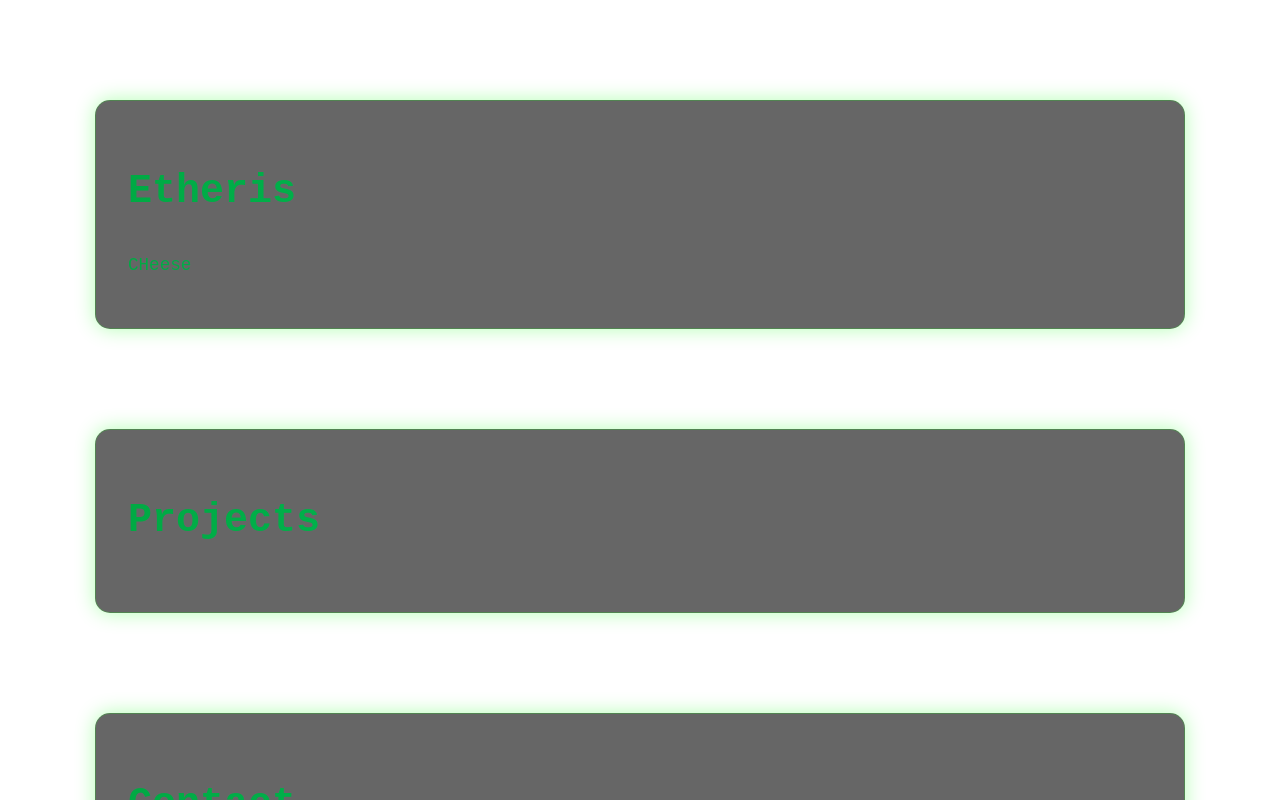
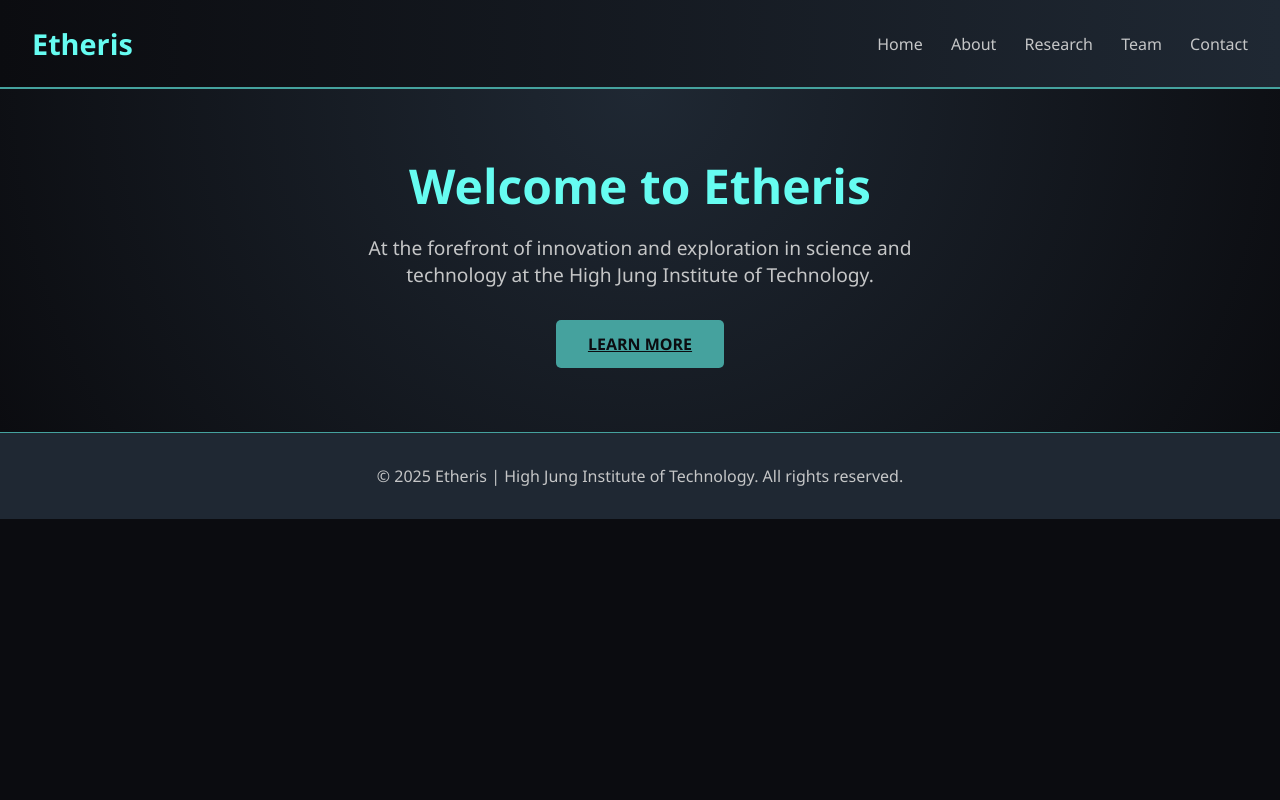
Before and after one commit to etheris-1051/etheris-1051.github.io, a plain HTML site: page index.html in a window 1280 px wide. Drawn offline with Linux system fonts and the light colour scheme.

Commit message:
Update index.html

```diff
--- a/index.html
+++ b/index.html
@@ -1,114 +1,105 @@
-
 <!DOCTYPE html>
 <html lang="en">
 <head>
   <meta charset="UTF-8" />
-  <meta name="viewport" content="width=device-width, initial-scale=1.0"/>
-  <title>Home | Etheris</title>
+  <meta name="viewport" content="width=device-width, initial-scale=1.0" />
+  <title>Etheris | High Jung Institute of Technology</title>
   <style>
-    html, body {
+    * {
       margin: 0;
       padding: 0;
-      height: 100%;
-      font-family: 'Courier New', Courier, arial;
-      background: url('background.png') no-repeat center center fixed;
-      background-size: cover;
-      overflow-x: hidden;
-      color: #00ff00;
-      scroll-behavior: smooth;
+      box-sizing: border-box;
     }
-
-    nav {
-      position: fixed;
-      top: 20px;
-      left: 20px;
-      z-index: 10;
-      background-color: rgba(0, 0, 0, 0.5);
-      padding: 0.5em 1em;
-      border-radius: 10px;
+    body {
+      font-family: 'Segoe UI', Tahoma, Geneva, Verdana, sans-serif;
+      background-color: #0b0c10;
+      color: #c5c6c7;
     }
-
+    header {
+      background: linear-gradient(to right, #0b0c10, #1f2833);
+      padding: 1.5rem 2rem;
+      display: flex;
+      justify-content: space-between;
+      align-items: center;
+      border-bottom: 2px solid #45a29e;
+    }
+    .logo {
+      font-size: 1.8rem;
+      font-weight: bold;
+      color: #66fcf1;
+    }
     nav a {
-      color: #00ff00;
+      margin-left: 1.5rem;
       text-decoration: none;
-      margin: 0 10px;
+      color: #c5c6c7;
+      transition: color 0.3s ease;
+    }
+    nav a:hover {
+      color: #66fcf1;
+    }
+    .hero {
+      padding: 4rem 2rem;
+      text-align: center;
+      background: radial-gradient(circle at top center, #1f2833 0%, #0b0c10 100%);
+    }
+    .hero h1 {
+      font-size: 3rem;
+      color: #66fcf1;
+      margin-bottom: 1rem;
+    }
+    .hero p {
+      font-size: 1.2rem;
+      max-width: 600px;
+      margin: 0 auto;
+      color: #c5c6c7;
+    }
+    .cta-button {
+      display: inline-block;
+      margin-top: 2rem;
+      padding: 0.8rem 2rem;
+      background-color: #45a29e;
+      color: #0b0c10;
+      border: none;
+      border-radius: 5px;
       font-weight: bold;
+      text-transform: uppercase;
+      cursor: pointer;
+      transition: background-color 0.3s ease;
     }
-
-    .overlay {
-      backdrop-filter: blur(6px);
-      background-color: rgba(0, 0, 0, 0.6);
-      border-radius: 15px;
-      border: 1px solid rgba(0, 255, 0, 0.2);
+    .cta-button:hover {
+      background-color: #66fcf1;
+    }
+    footer {
+      text-align: center;
       padding: 2rem;
-      width: 90%;
-      max-width: 80vw;
-      margin: 100px auto;
-      animation: fadeIn 2s ease-out;
-      box-shadow: 0 0 20px rgba(0, 255, 0, 0.3);
-    }
-
-    h1, p {
-      font-size: 1.1em;
-      line-height: 1.6;
-      animation: fadeInText 2.5s ease-out;
-      background: linear-gradient(
-        120deg,
-        #00ff00 0%,
-        #00cc66 25%,
-        #00aa44 50%,
-        #00cc66 75%,
-        #00ff00 100%
-      );
-      background-size: 400% auto;
-      -webkit-background-clip: text;
-      -webkit-text-fill-color: transparent;
-      animation: shimmer 10s linear infinite;
-    }
-
-    h1 {
-      font-size: 2.5em;
-    }
-
-    @keyframes fadeIn {
-      from { opacity: 0; transform: translateY(20px); }
-      to { opacity: 1; transform: translateY(0); }
-    }
-
-    @keyframes fadeInText {
-      from { opacity: 0; }
-      to { opacity: 1; }
-    }
-
-    @keyframes shimmer {
-      0% { background-position: 0% 50%; }
-      100% { background-position: 400% 50%; }
-    }
-
-    a {
-      text-decoration:none;
+      background-color: #1f2833;
+      color: #c5c6c7;
+      border-top: 1px solid #45a29e;
     }
   </style>
 </head>
 <body>
 
-  <div class="overlay" id="section1">
-    <h1>Etheris</h1>
-    <p>
-      CHeese
-    </p>
-  </div>
+  <header>
+    <div class="logo">Etheris</div>
+    <nav>
+      <a href="#">Home</a>
+      <a href="#">About</a>
+      <a href="#">Research</a>
+      <a href="#">Team</a>
+      <a href="#">Contact</a>
+    </nav>
+  </header>
 
-  <div class="overlay" id="section2">
-    <a href="projects.html"><h1>Projects</h1></a>
+  <section class="hero">
+    <h1>Welcome to Etheris</h1>
+    <p>At the forefront of innovation and exploration in science and technology at the High Jung Institute of Technology.</p>
+    <a href="#" class="cta-button">Learn More</a>
+  </section>
 
-  </div>
+  <footer>
+    &copy; 2025 Etheris | High Jung Institute of Technology. All rights reserved.
+  </footer>
 
-  <div class="overlay" id="section3">
-    <h1>Contact</h1>
-    <p>
-      High Jung Institute of Technology
-    </p>
-  </div>
 </body>
 </html>
```
